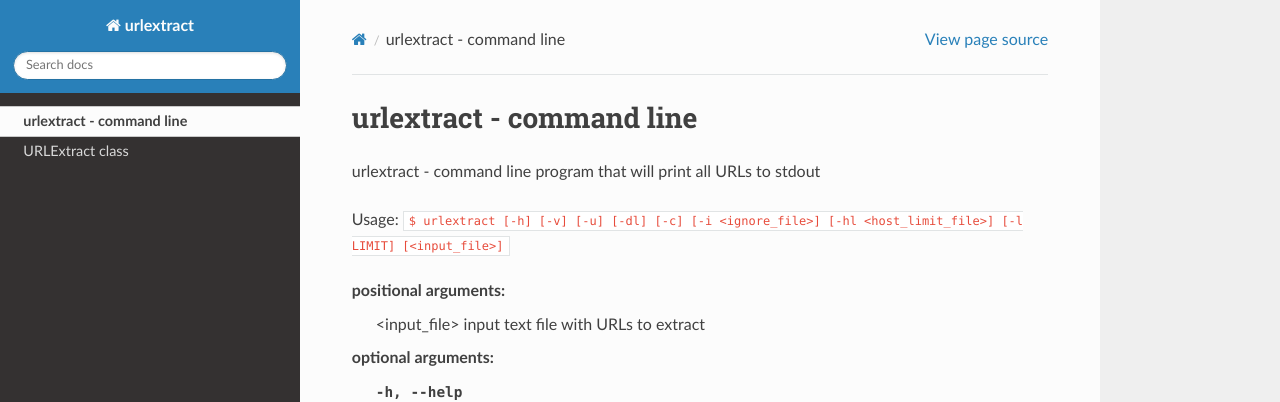
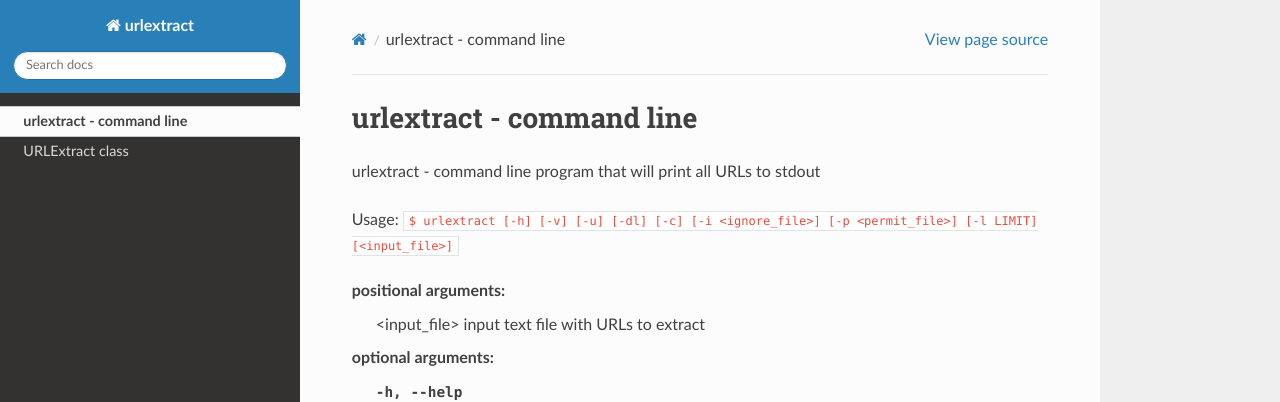
Before and after one commit to lipoja/URLExtract, a Sphinx documentation site: the page built from docs/urlextract_cmd.rst, in a window 1280 px wide and 1133 px high. Shown: the top 402 px of the window. Built offline with Sphinx 7.4.7 and the Read the Docs theme 2.0.0, drawn with Linux system fonts in a browser that asks for light colours; formulas are drawn with MathJax 3; the version number could not be read and is left out.

Commit message:
Fix cmd usage in docs

```diff
--- a/docs/urlextract_cmd.rst
+++ b/docs/urlextract_cmd.rst
@@ -3,7 +3,7 @@ urlextract - command line
 
 urlextract - command line program that will print all URLs to stdout
 
-Usage: ``$ urlextract [-h] [-v] [-u] [-dl] [-c] [-i <ignore_file>] [-hl <host_limit_file>] [-l LIMIT] [<input_file>]``
+Usage: ``$ urlextract [-h] [-v] [-u] [-dl] [-c] [-i <ignore_file>] [-p <permit_file>] [-l LIMIT] [<input_file>]``
 
 positional arguments:
   <input_file>          input text file with URLs to extract
```
